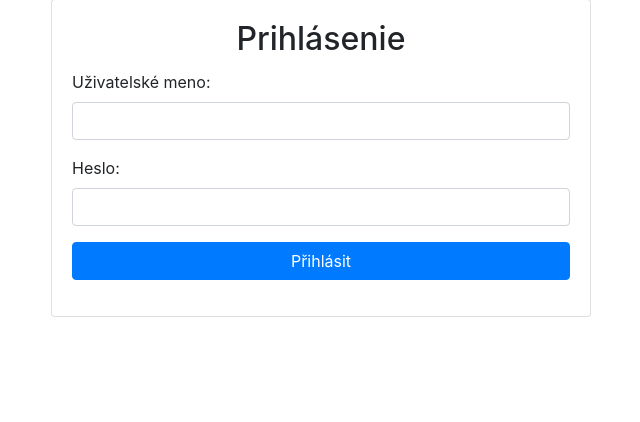
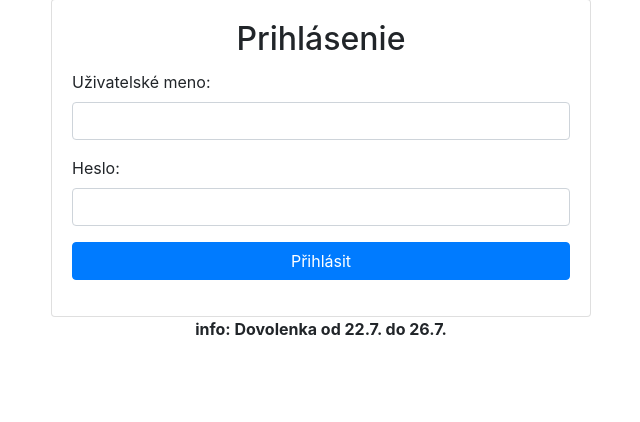
Before and after one commit to silverminesro/silverapp, a Flask app: page /login in a window 1280 px wide. Shown: the part 49-471 px from the top of the page, without its empty margins (319-959 px from the left). Run offline with Flask 3, Linux system fonts and the light colour scheme; some libraries are stand-ins or nearby versions.

Commit message:
Add files via upload

```diff
--- a/templates/login.html
+++ b/templates/login.html
@@ -37,5 +37,21 @@
     <script src="https://code.jquery.com/jquery-3.5.1.slim.min.js"></script>
     <script src="https://cdn.jsdelivr.net/npm/@popperjs/core@2.5.4/dist/umd/popper.min.js"></script>
     <script src="https://stackpath.bootstrapcdn.com/bootstrap/4.5.2/js/bootstrap.min.js"></script>
+
+    <!-- informačný panel -->
+    <meta charset="UTF-8">
+    <meta name="viewport" content="width=device-width, initial-scale=1.0">
+    <title>Stred a hrubé písmo</title>
+    <style>
+        .center-bold {
+            text-align: center;
+            font-weight: bold;
+        }
+    </style>
+</head>
+<body>
+    <p class="center-bold">info: Dovolenka od 22.7. do 26.7.</p>
+    <!-- informačný panel -->
+
 </body>
 </html>
```
